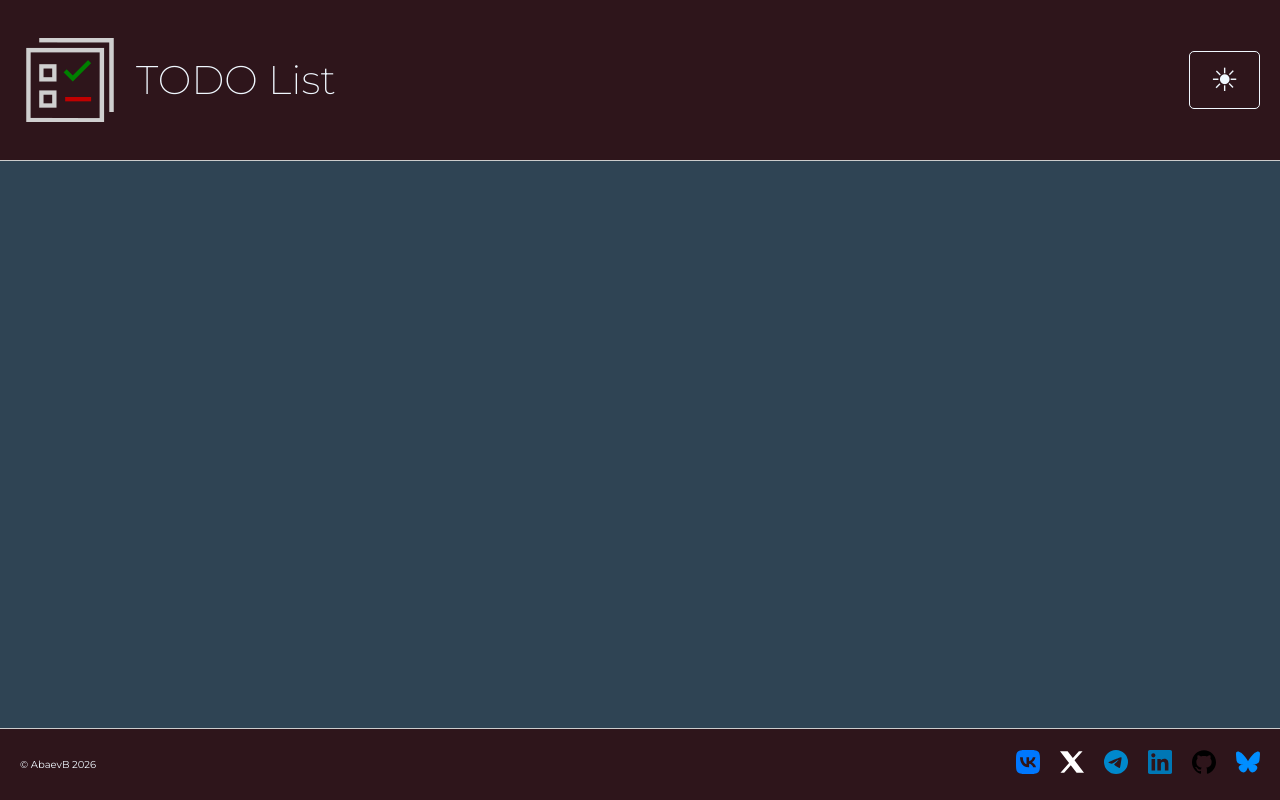
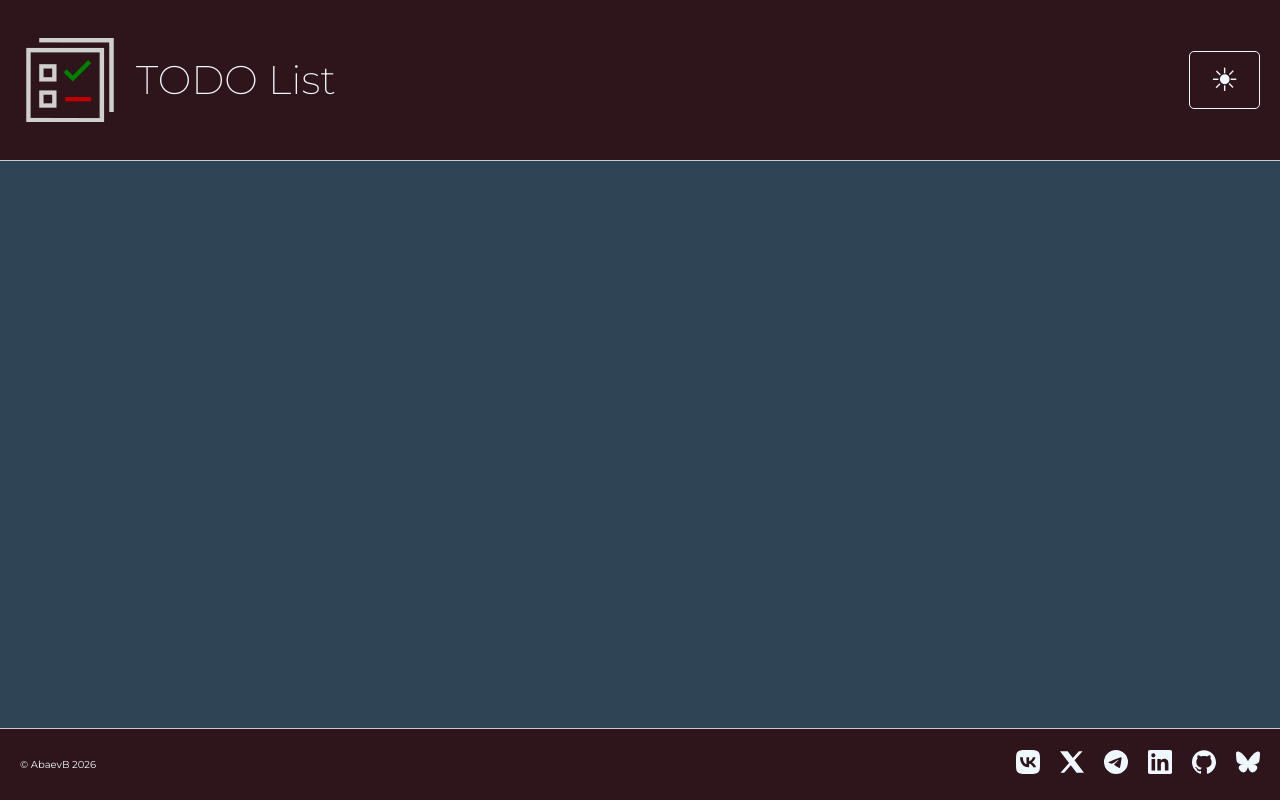
Before and after one commit to AbaevB/New-todo, a Vue app: page / in a window 1280 px wide. Built offline with nearby package versions, Linux system fonts and the light colour scheme.

Commit message:
feat(Social.vue): add spcial list

```diff
--- a/src/assets/scss/components/_social.scss
+++ b/src/assets/scss/components/_social.scss
@@ -1,6 +1,22 @@
 // src/assets/scss/components/_social.scss
 .social {
-    @include listReset;
-    display: flex;
-    gap: 20px;
+  @include listReset;
+  display: flex;
+  gap: 20px;
+
+  &__link {
+    transition: transform 0.2s ease, opacity 0.2s ease;
+    display: inline-block;
+
+    &:hover,
+    &:focus {
+      transform: scale(1.2);
+      opacity: 0.9;
+    }
+
+    &:focus {
+      outline: 2px solid var(--color-accent);
+      border-radius: 50%;
+    }
+  }
 }
--- a/src/components/Social.vue
+++ b/src/components/Social.vue
@@ -6,39 +6,76 @@ import IconTg from './icons/IconTg.vue';
 import IconLinkedin from './icons/IconLinkedin.vue';
 import IconGithub from './icons/IconGithub.vue';
 import IconBluesky from './icons/IconBluesky.vue';
+
+// Цвет иконок — можно менять под тему
+const iconColor = 'var(--color-text)';
 </script>
 <template>
     <ul class="social">
     <li class="social__item">
-            <a href="https://vk.com/andrewbaev" class="social__link">
-               <IconVK />
+      <a
+        href="https://vk.com/andrewbaev"
+        target="_blank"
+        rel="noopener"
+        class="social__link"
+        aria-label="Моя страница ВКонтакте (открывается в новой вкладке)"
+      >
+        <IconVK :color="iconColor" size="24" />
       </a>
     </li>
     <li class="social__item">
-            <a href="https://x.com/AbaevB70" class="social__link">
-                <IconX />
-            </a>
-        </li>
-
-        <li class="social__item">
-            <a href="https://web.telegram.org/" class="social__link">
-                <IconTg />
+      <a
+        href="https://x.com/AbaevB70"
+        target="_blank"
+        rel="noopener"
+        class="social__link"
+        aria-label="Профиль на X (бывший Twitter) (открывается в новой вкладке)"
+      >
+        <IconX :color="iconColor" size="24" />
       </a>
     </li>
     <li class="social__item">
-            <a href="https://www.linkedin.com/in/andrewbaev1970/" class="social__link">
-                <IconLinkedin />
-            </a>
-        </li>
-
-        <li class="social__item">
-            <a href="https://github.com/AbaevB" class="social__link">
-                <IconGithub />
+      <a
+        href="https://web.telegram.org/"
+        target="_blank"
+        rel="noopener"
+        class="social__link"
+        aria-label="Telegram (открывается в новой вкладке)"
+      >
+        <IconTg :color="iconColor" size="24" />
       </a>
     </li>
     <li class="social__item">
-            <a href="https://bsky.app/profile/abaevb.bsky.social" class="social__link">
-                <IconBluesky />
+      <a
+        href="https://www.linkedin.com/in/andrewbaev1970/"
+        target="_blank"
+        rel="noopener"
+        class="social__link"
+        aria-label="Профиль на LinkedIn (открывается в новой вкладке)"
+      >
+        <IconLinkedin :color="iconColor" size="24" />
+      </a>
+    </li>
+    <li class="social__item">
+      <a
+        href="https://github.com/AbaevB"
+        target="_blank"
+        rel="noopener"
+        class="social__link"
+        aria-label="Репозиторий на GitHub (открывается в новой вкладке)"
+      >
+        <IconGithub :color="iconColor" size="24" />
+      </a>
+    </li>
+    <li class="social__item">
+      <a
+        href="https://bsky.app/profile/abaevb.bsky.social"
+        target="_blank"
+        rel="noopener"
+        class="social__link"
+        aria-label="Профиль на Bluesky (открывается в новой вкладке)"
+      >
+        <IconBluesky :color="iconColor" size="24" />
       </a>
     </li>
   </ul>
--- a/src/components/icons/IconBluesky.vue
+++ b/src/components/icons/IconBluesky.vue
@@ -14,6 +14,7 @@ defineProps({
     viewBox="0 0 24 24"
     role="img"
     aria-label="Логотип Bluesky — бабочка"
+    aria-hidden="true"
   >
     <!-- Добавили :fill="color", убрали жёсткий fill -->
     <path
--- a/src/components/icons/IconGithub.vue
+++ b/src/components/icons/IconGithub.vue
@@ -14,6 +14,7 @@ defineProps({
     viewBox="0 0 24 24"
     role="img"
     aria-label="Логотип GitHub"
+    aria-hidden="true"
   >
     <path
       :fill="color"
--- a/src/components/icons/IconLinkedin.vue
+++ b/src/components/icons/IconLinkedin.vue
@@ -14,6 +14,7 @@ defineProps({
     viewBox="0 0 24 24"
     role="img"
     aria-label="Логотип LinkedIn"
+    aria-hidden="true"
   >
     <path
       :fill="color"
--- a/src/components/icons/IconVK.vue
+++ b/src/components/icons/IconVK.vue
@@ -3,7 +3,7 @@
 <script setup>
 defineProps({
   size: { type: String, default: '24px' },
-  color: { type: String, default: '#0077FF' }
+  color: { type: String, default: '#fff' }
 })
 </script>
 
@@ -15,8 +15,10 @@ defineProps({
     viewBox="0 0 24 24"
     role="img"
     aria-label="Логотип ВКонтакте"
+    aria-hidden="true"
+
   >
-     <path d="m9.489.004.729-.003h3.564l.73.003.914.01.433.007.418.011.403.014.388.016.374.021.36.025.345.03.333.033c1.74.196 2.933.616 3.833 1.516.9.9 1.32 2.092 1.516 3.833l.034.333.029.346.025.36.02.373.025.588.012.41.013.644.009.915.004.98-.001 3.313-.003.73-.01.914-.007.433-.011.418-.014.403-.016.388-.021.374-.025.36-.03.345-.033.333c-.196 1.74-.616 2.933-1.516 3.833-.9.9-2.092 1.32-3.833 1.516l-.333.034-.346.029-.36.025-.373.02-.588.025-.41.012-.644.013-.915.009-.98.004-3.313-.001-.73-.003-.914-.01-.433-.007-.418-.011-.403-.014-.388-.016-.374-.021-.36-.025-.345-.03-.333-.033c-1.74-.196-2.933-.616-3.833-1.516-.9-.9-1.32-2.092-1.516-3.833l-.034-.333-.029-.346-.025-.36-.02-.373-.025-.588-.012-.41-.013-.644-.009-.915-.004-.98.001-3.313.003-.73.01-.914.007-.433.011-.418.014-.403.016-.388.021-.374.025-.36.03-.345.033-.333c.196-1.74.616-2.933 1.516-3.833.9-.9 2.092-1.32 3.833-1.516l.333-.034.346-.029.36-.025.373-.02.588-.025.41-.012.644-.013.915-.009ZM6.79 7.3H4.05c.13 6.24 3.25 9.99 8.72 9.99h.31v-3.57c2.01.2 3.53 1.67 4.14 3.57h2.84c-.78-2.84-2.83-4.41-4.11-5.01 1.28-.74 3.08-2.54 3.51-4.98h-2.58c-.56 1.98-2.22 3.78-3.8 3.95V7.3H10.5v6.92c-1.6-.4-3.62-2.34-3.71-6.92Z" fill="#0077FF"/>
+     <path d="m9.489.004.729-.003h3.564l.73.003.914.01.433.007.418.011.403.014.388.016.374.021.36.025.345.03.333.033c1.74.196 2.933.616 3.833 1.516.9.9 1.32 2.092 1.516 3.833l.034.333.029.346.025.36.02.373.025.588.012.41.013.644.009.915.004.98-.001 3.313-.003.73-.01.914-.007.433-.011.418-.014.403-.016.388-.021.374-.025.36-.03.345-.033.333c-.196 1.74-.616 2.933-1.516 3.833-.9.9-2.092 1.32-3.833 1.516l-.333.034-.346.029-.36.025-.373.02-.588.025-.41.012-.644.013-.915.009-.98.004-3.313-.001-.73-.003-.914-.01-.433-.007-.418-.011-.403-.014-.388-.016-.374-.021-.36-.025-.345-.03-.333-.033c-1.74-.196-2.933-.616-3.833-1.516-.9-.9-1.32-2.092-1.516-3.833l-.034-.333-.029-.346-.025-.36-.02-.373-.025-.588-.012-.41-.013-.644-.009-.915-.004-.98.001-3.313.003-.73.01-.914.007-.433.011-.418.014-.403.016-.388.021-.374.025-.36.03-.345.033-.333c.196-1.74.616-2.933 1.516-3.833.9-.9 2.092-1.32 3.833-1.516l.333-.034.346-.029.36-.025.373-.02.588-.025.41-.012.644-.013.915-.009ZM6.79 7.3H4.05c.13 6.24 3.25 9.99 8.72 9.99h.31v-3.57c2.01.2 3.53 1.67 4.14 3.57h2.84c-.78-2.84-2.83-4.41-4.11-5.01 1.28-.74 3.08-2.54 3.51-4.98h-2.58c-.56 1.98-2.22 3.78-3.8 3.95V7.3H10.5v6.92c-1.6-.4-3.62-2.34-3.71-6.92Z" :fill="color"/>
 
   </svg>
 </template>
```
Also changed, not shown: images/logo.png (deleted). Lines whose indentation alone changed are shown as unchanged.
